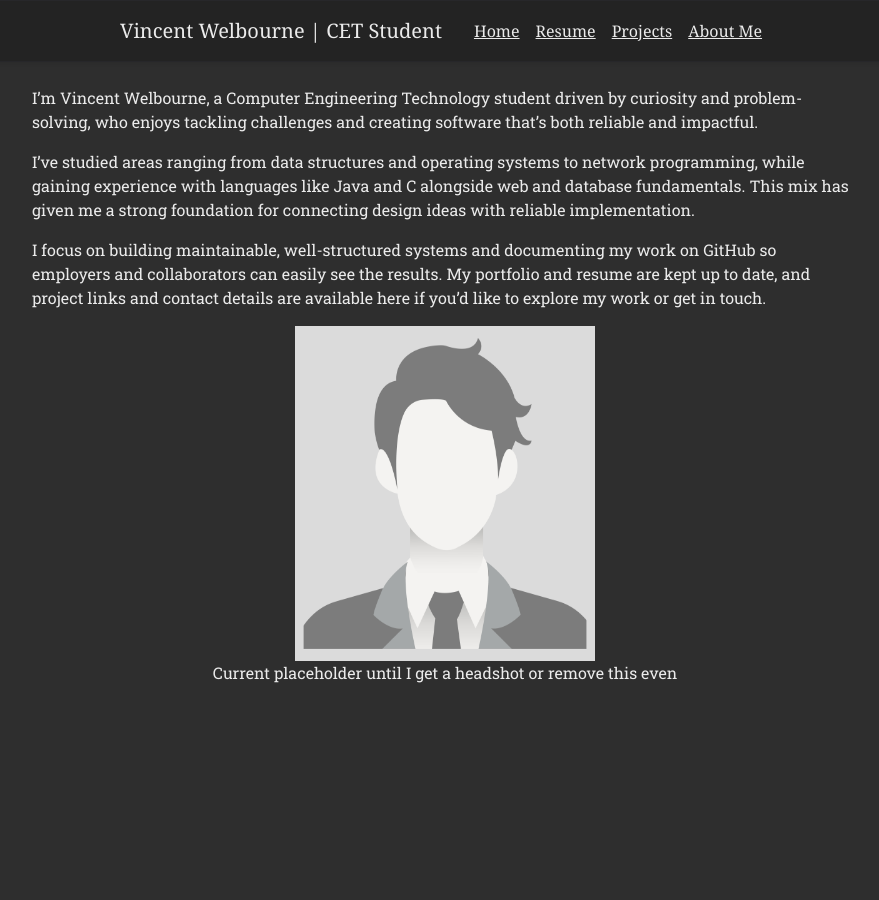
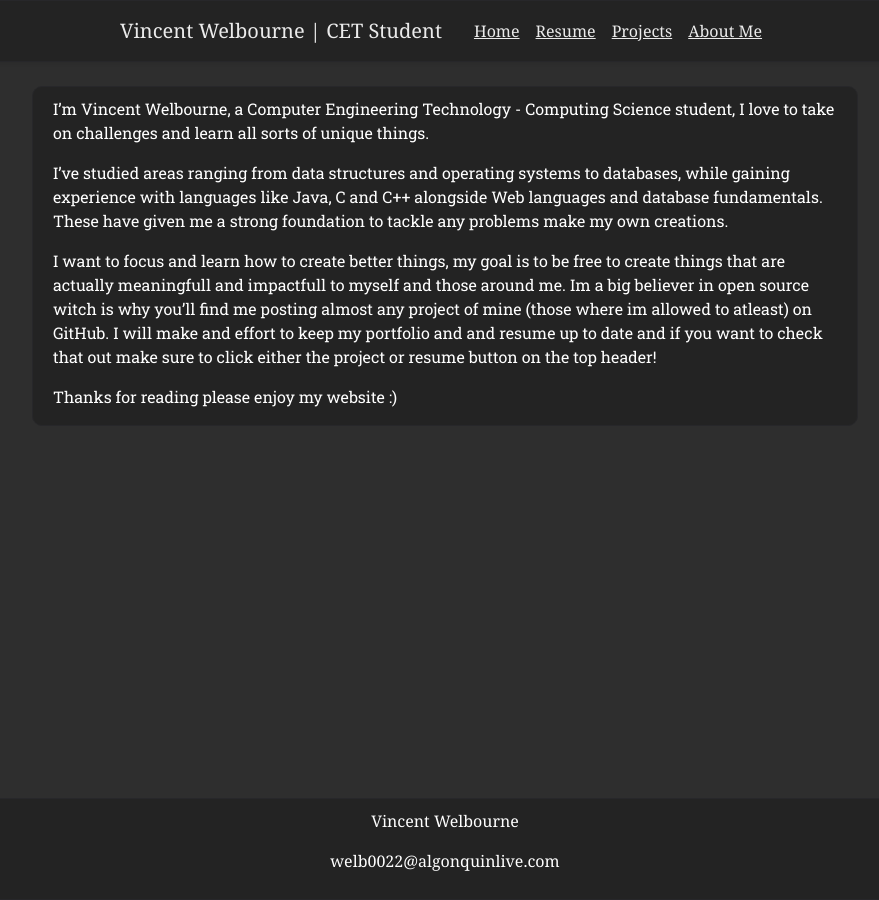
Before and after one commit to Bicente44/bicente_website, a Jekyll site: the page built from about.markdown, in a window 1280 px wide and 900 px high. Shown: the whole window, without its empty margins (195-1074 px from the left). Built offline with Jekyll 4.4.1, drawn with Linux system fonts in a browser that asks for light colours.

Commit message:
Refactor: Make about conform to the standard and make look better
Moved about.html into layouts and added a about.markdown for jekyll to
build it. I dont know why it took so long to do this i guess i hadent
realized idk to be honest but now everything is good, i could
technically do it to 404 aswell but we'll see i think its fine as is.

Other than fixing that simple thing i reworked the wording i had as a
temp for the about me page (from AI to my actual own words lol). I
wanted to make it personal and feel more like me rather than a robot.

Added a box to style it aswell as it felt empty.
Removed the faceshot placeholder (commented), because i simply dont have
a photo yet and it felt like it was taking unnecessary space.

```diff
--- a/_data/about.yml
+++ b/_data/about.yml
@@ -1,6 +1,8 @@
 aboutme: |
-  I'm Vincent Welbourne, a Computer Engineering Technology student driven by curiosity and problem-solving, who enjoys tackling challenges and creating software that's both reliable and impactful.
+  I'm Vincent Welbourne, a Computer Engineering Technology - Computing Science student, I love to take on challenges and learn all sorts of unique things.
 
-  I've studied areas ranging from data structures and operating systems to network programming, while gaining experience with languages like Java and C alongside web and database fundamentals. This mix has given me a strong foundation for connecting design ideas with reliable implementation.
+  I've studied areas ranging from data structures and operating systems to databases, while gaining experience with languages like Java, C and C++ alongside Web languages and database fundamentals. These have given me a strong foundation to tackle any problems make my own creations.
 
-  I focus on building maintainable, well-structured systems and documenting my work on GitHub so employers and collaborators can easily see the results. My portfolio and resume are kept up to date, and project links and contact details are available here if you'd like to explore my work or get in touch.
+  I want to focus and learn how to create better things, my goal is to be free to create things that are actually meaningfull and impactfull to myself and those around me. Im a big believer in open source witch is why you'll find me posting almost any project of mine (those where im allowed to atleast) on GitHub. I will make and effort to keep my portfolio and and resume up to date and if you want to check that out make sure to click either the project or resume button on the top header!
+
+  Thanks for reading please enjoy my website :)
--- a/about.html
+++ b/_layouts/about.html
@@ -4,14 +4,16 @@
 permalink: /about.html
 ---
 <div>
-	<br>{{ site.data.about.aboutme | markdownify }}
+    <br>
+    <div class="box">
+        {{ site.data.about.aboutme | markdownify }}
+    </div>
+    <!--
 	<div class="text-center">
 		<img src="{{ site.baseurl }}/assets/images/placeholderprofile.jpg" alt="HeadshotImage"
 		style="width: 300px; height: 335px;">
+		<p>Current placeholder until I get a headshot or remove this even</p>
 
-		<p>Current placeholder until I get a headshot or remove this even</p>
-		<br><br><br><br><br><br><br><br><br><br><br><br><br><br><br><br><br><br>
-		<br><br><br><br><br><br><br><br><br><br><br><br><br><br><br><br><br><br>
-		<p>End of page</p>
-	</div>
+    </div>
+    --!>
 </div>
--- /dev/null
+++ b/about.markdown
@@ -0,0 +1,5 @@
+---
+layout: about
+title: "Resume"
+permalink: /about.html
+---
```
